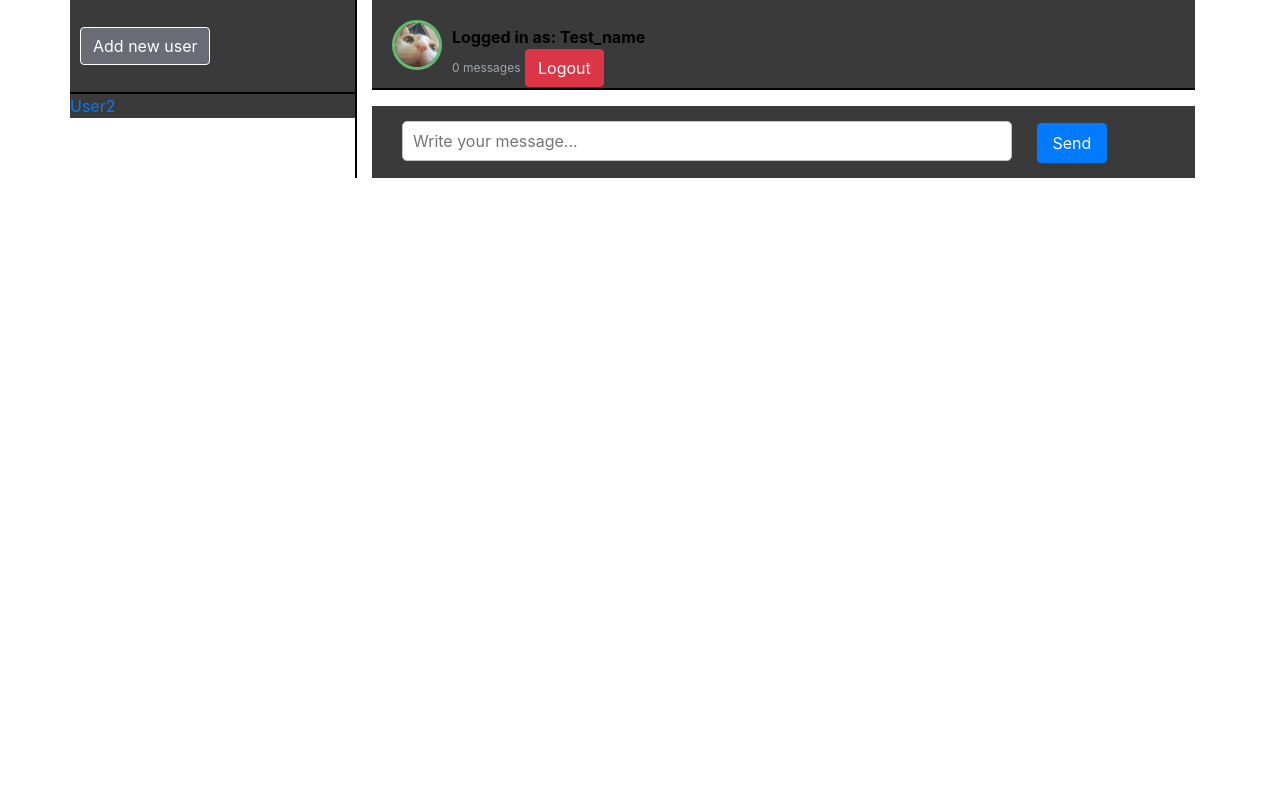
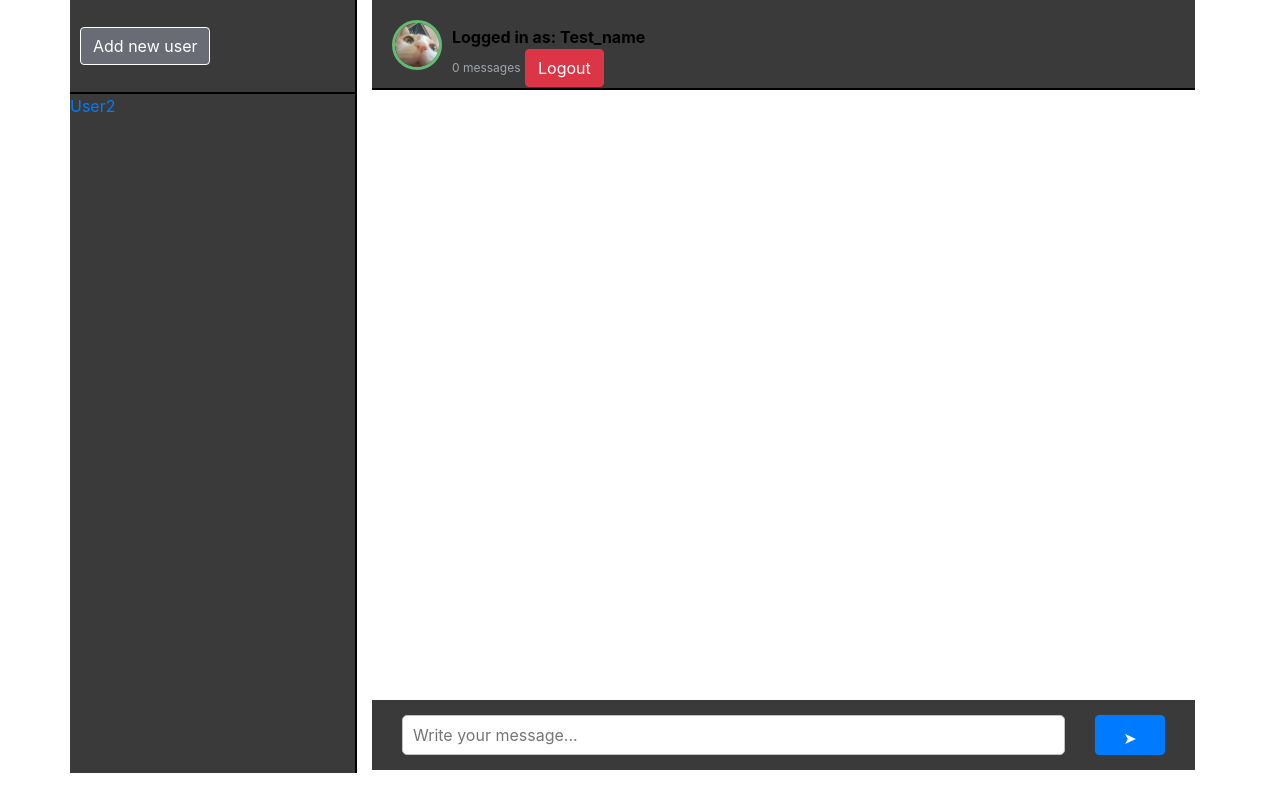
Before and after one commit to AriannaUrc/chatapp, a PHP site: page /home.php in a window 1280 px wide. Run offline with PHP 8.4, Linux system fonts and the light colour scheme; a user stored in the database is signed in; data comes from the database, SQL or seed files in the repository; some libraries are stand-ins or nearby versions.

Commit message:
better css

```diff
--- a/css/home.css
+++ b/css/home.css
@@ -82,6 +82,11 @@
     color: #E38968;
 }
 
+.left-sidebar{
+    height: calc(100vh - (27px));
+}
+
+
 .right-sidebar {
     border-left: 2px solid #000;
 }
@@ -136,6 +141,7 @@
     overflow-y: scroll;
     background-color: #fff;
     position: relative;
+    height: calc(100vh - (90px + 100px));
 }
 
 .right-header-contentChat ul li {
@@ -220,11 +226,22 @@
 }
 
 
-.message button {
-    margin-left: 10px;
+.send-button {
+    margin-left: 0px;
     cursor: pointer;
+    padding: 0;
+}
+.message-form {
+    display: flex;            /* Use flexbox for layout */
+    align-items: center;      /* Vertically align items (center them) */
 }
 
-.message button:hover {
-    color: red;
+#message-input {
+    flex-grow: 1;             /* Allow the input to take up remaining space */
+    margin-right: 10px;       /* Space between input and button */
+    padding: 10px;
 }
+
+.send-button {
+    padding: 10px 20px;
+}
--- a/home.php
+++ b/home.php
@@ -109,13 +109,15 @@ if (isset($_POST['logout'])) {
                 </div>
 
                 <div class="right-chat-textbox">
-                    <form id="message-form">
+                    <form id="message-form" class="message-form">
                         <input type="text" id="message-input" name="msg_content" placeholder="Write your message..." required>
-                        <button type="submit" name="submit" class="btn btn-primary"><i class="fa fa-telegram"></i> Send</button>
+                        <button type="submit" name="submit" class="btn btn-primary send-button">
+                            <i class="fa fa-telegram"></i>&#10148;
+                        </button>
                     </form>
                     <div id="edit-notification" style="display:none; color: red;">Editing message: <span id="editing-message-id"></span></div>
                 </div>
-            </div>
+
         </div>
     </div>
 
```
